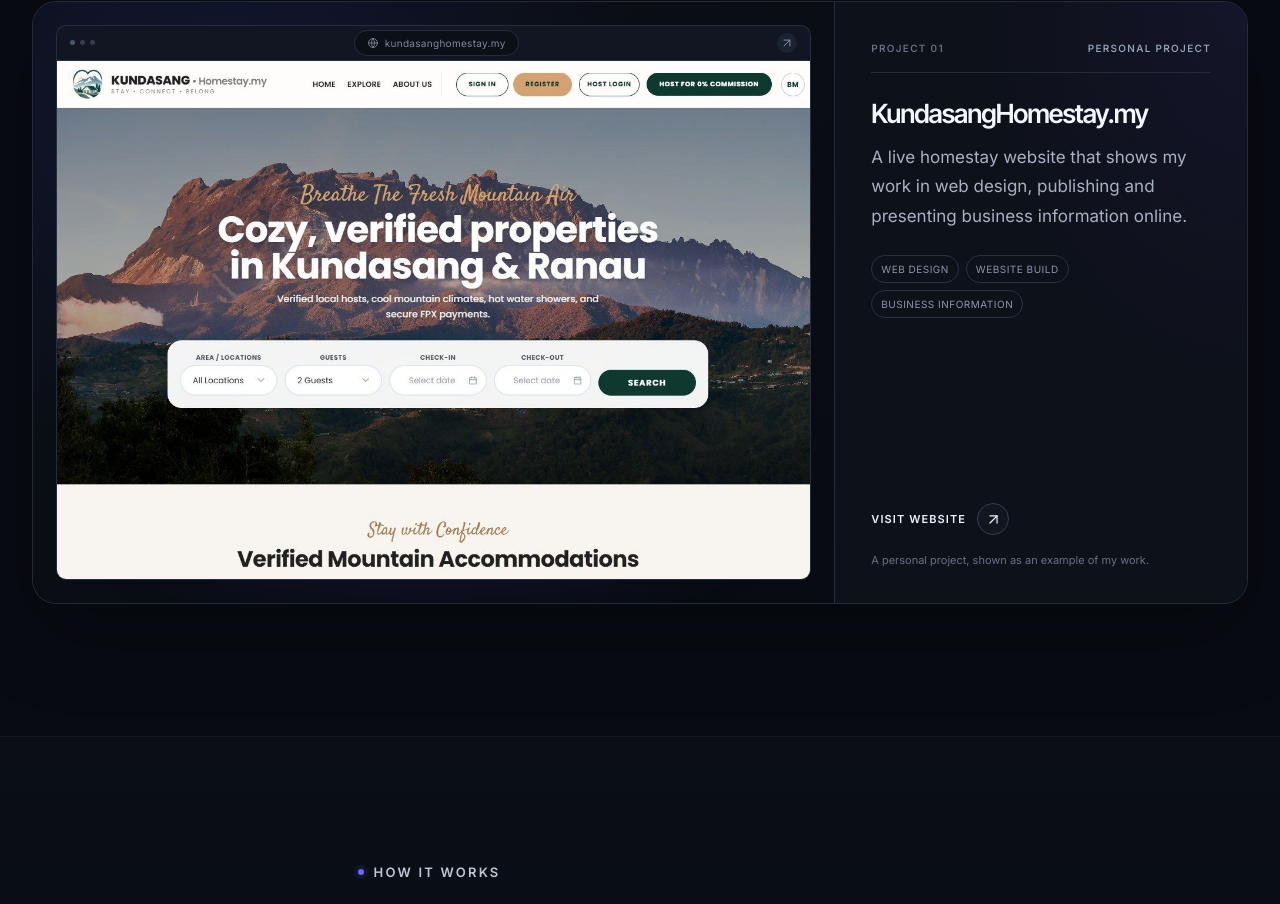
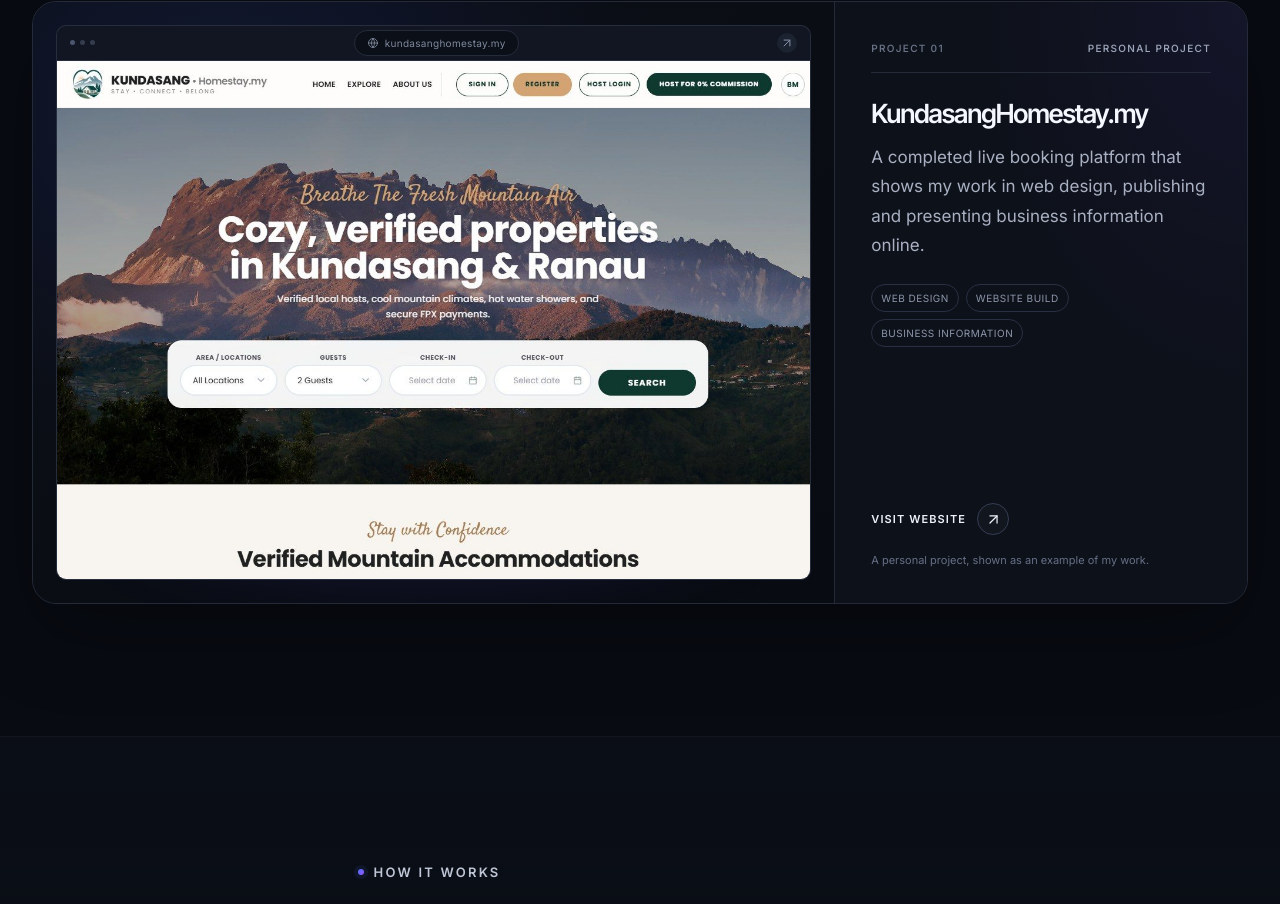
Before and after one commit to venomz92-boop/nickwebdev, a React (Vite) app: page / in a window 1280 px wide. Shown: the part 5036-5940 px from the top of the page. Built offline with nearby package versions, Linux system fonts and the light colour scheme.

Commit message:
Update en.ts

```diff
--- a/src/i18n/en.ts
+++ b/src/i18n/en.ts
@@ -226,7 +226,7 @@ export const en = {
     projectType: "Personal project",
     projectTitle: "KundasangHomestay.my",
     description:
-      "A live homestay website that shows my work in web design, publishing and presenting business information online.",
+      "A completed live booking platform that shows my work in web design, publishing and presenting business information online.",
     tagsLabel: "What it covers",
     tags: ["Web design", "Website build", "Business information"],
     note: "A personal project, shown as an example of my work.",
```
